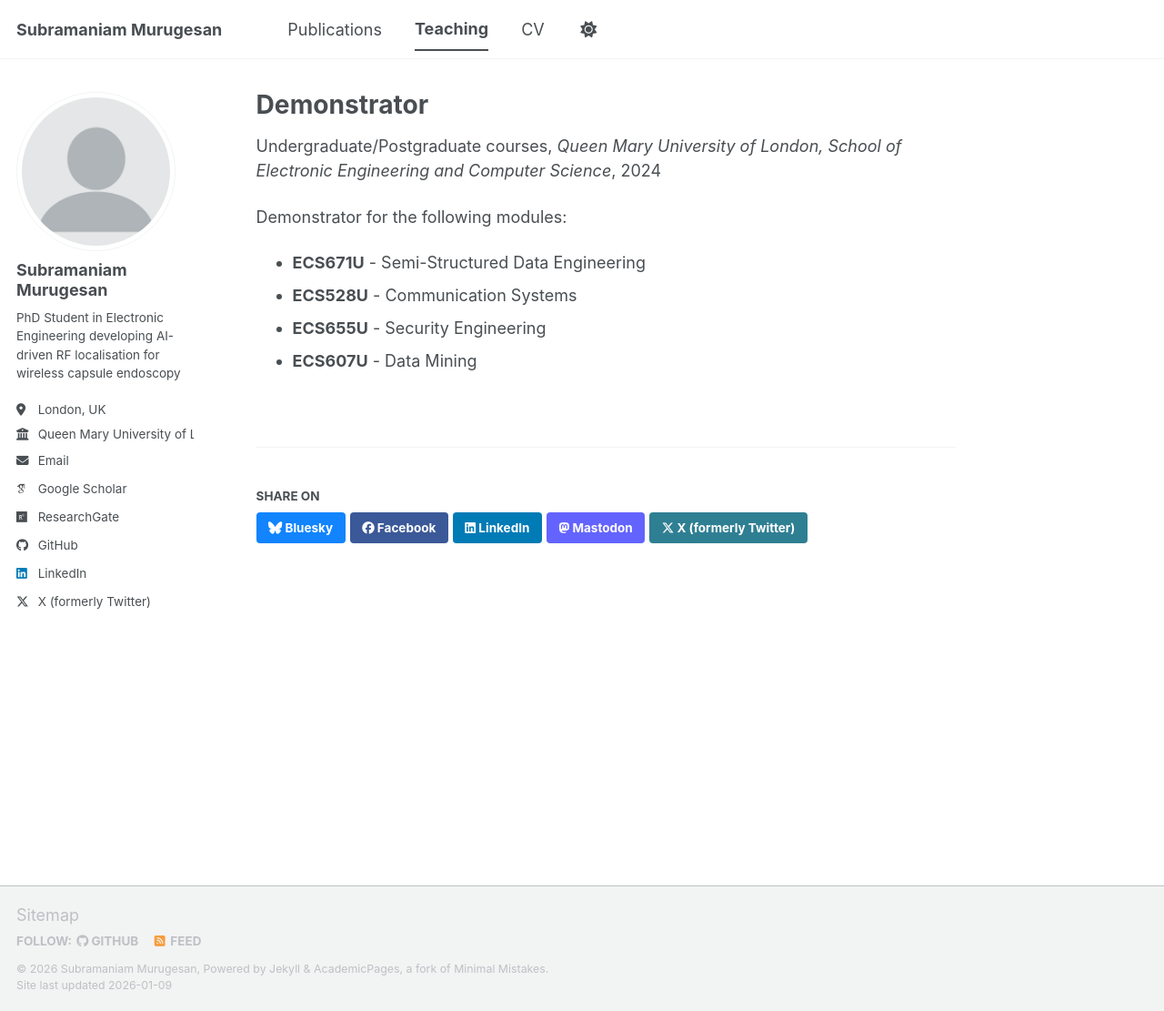
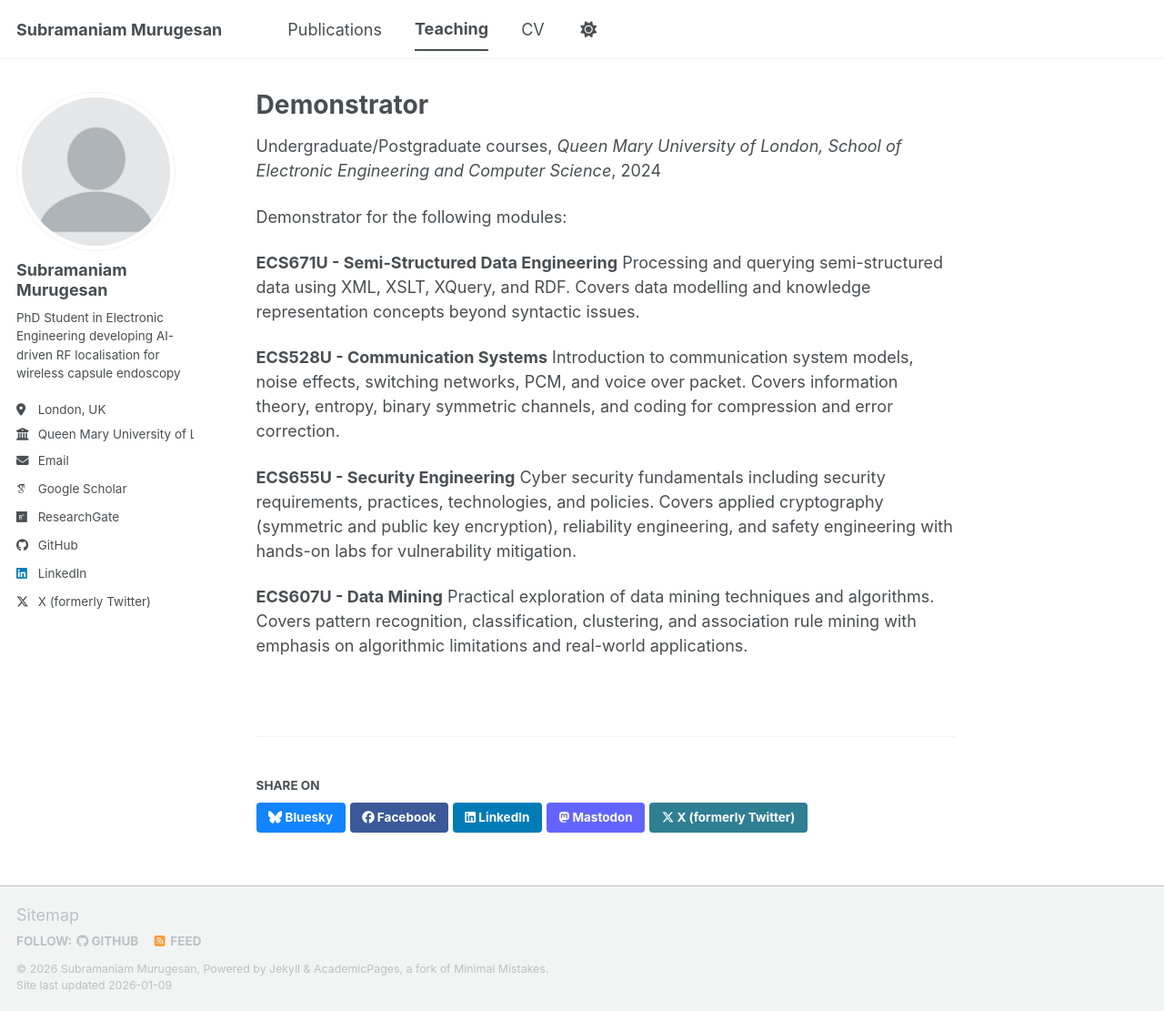
Before and after one commit to Subramaniam-dot/Subramaniam-dot.github.io, a Jekyll site: the page built from _teaching/2024-demonstrator-qmul.md, in a window 1280 px wide and 1111 px high. Shown: the whole window at 91% size. Built offline with Jekyll 4.4.1, drawn with Linux system fonts in a browser that asks for light colours; some web fonts are replaced; a script bundle is joined from its source files by our own code; library files that are not in the unit come from our copies.

Commit message:
Add module descriptions to teaching experience
Co-Authored-By: Claude Opus 4.5 <noreply@anthropic.com>

```diff
--- a/_teaching/2024-demonstrator-qmul.md
+++ b/_teaching/2024-demonstrator-qmul.md
@@ -10,7 +10,14 @@ location: "London, UK"
 
 Demonstrator for the following modules:
 
-- **ECS671U** - Semi-Structured Data Engineering
-- **ECS528U** - Communication Systems
-- **ECS655U** - Security Engineering
-- **ECS607U** - Data Mining
+**ECS671U - Semi-Structured Data Engineering**
+Processing and querying semi-structured data using XML, XSLT, XQuery, and RDF. Covers data modelling and knowledge representation concepts beyond syntactic issues.
+
+**ECS528U - Communication Systems**
+Introduction to communication system models, noise effects, switching networks, PCM, and voice over packet. Covers information theory, entropy, binary symmetric channels, and coding for compression and error correction.
+
+**ECS655U - Security Engineering**
+Cyber security fundamentals including security requirements, practices, technologies, and policies. Covers applied cryptography (symmetric and public key encryption), reliability engineering, and safety engineering with hands-on labs for vulnerability mitigation.
+
+**ECS607U - Data Mining**
+Practical exploration of data mining techniques and algorithms. Covers pattern recognition, classification, clustering, and association rule mining with emphasis on algorithmic limitations and real-world applications.
```
